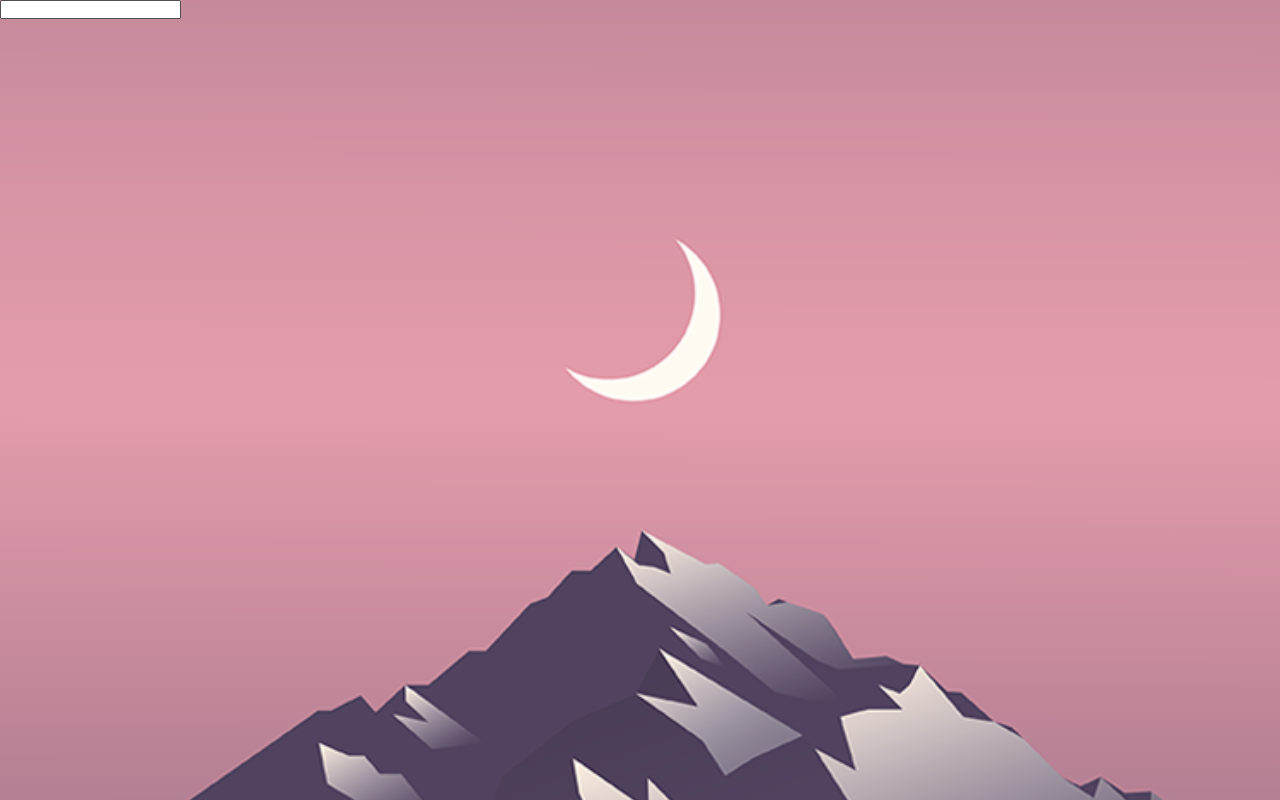
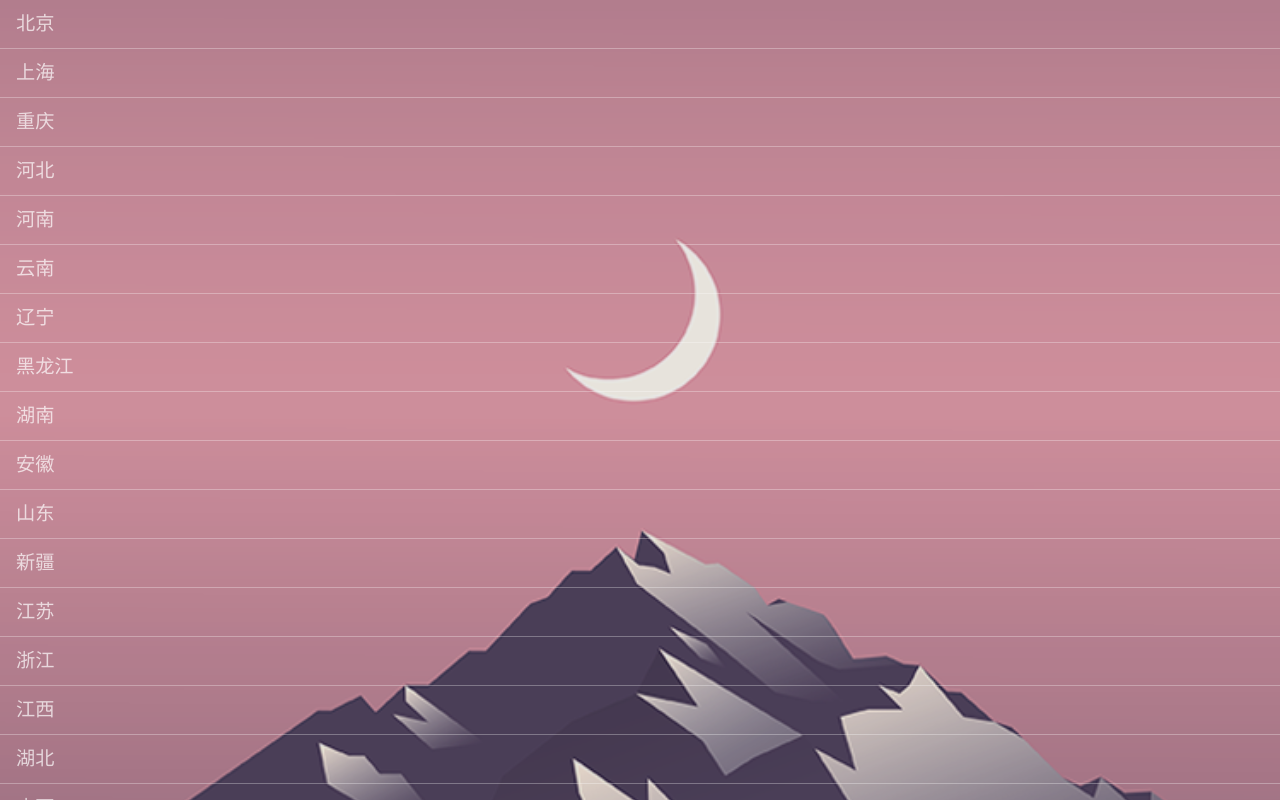
Before and after one commit to AleenL/WeatherApp, a React (Create React App) app: page / in a window 1280 px wide. Built offline with nearby package versions, Linux system fonts and the light colour scheme.

Commit message:
引入Ajax到选择组件

```diff
--- a/src/GetTwonByChoose.js
+++ b/src/GetTwonByChoose.js
@@ -9,8 +9,38 @@ class GetTwonByChoose extends React.Component{
 		}
 	}
 
-	getWeather(e){
-		console.log(e.target.innerHTML,e.target.className)
+	getWeather(event){
+			//获取城市的拼音值和汉字值
+		let [that,en,ch] = [this,event.target.getAttribute('class'),ch=event.target.innerText]
+		//获取城市ID
+		var getCity = new Ajax('https://weixin.jirengu.com/weather/cityid','get',{location:en},true)
+		getCity.getMsg().then(function(response){
+				//当ID值获取到就再一步获取该ID值的天气
+				console.log(response)
+				that.getCityId(response,ch)
+			},function(error){
+				//未获取到就返回失败
+				console.log('失败')
+		}).catch(function(){
+			console.log('error')
+		})
+	}
+
+	getCityId(Json,name){
+		let that = this;
+		for(let i=0;i<Json.results.length;i++){
+			if(Json.results[i].name === name){
+				var getWeather = new Ajax('https://weixin.jirengu.com/weather/now','get',{cityid:Json.results[i].id},true)
+				getWeather.getMsg().then(
+					function(response){
+						console.log(response)
+						that.setState({getWeather:response})
+					},function(error){
+						alert('失败')
+					}
+				)
+			}
+		}
 	}
 
 	render(){
--- a/src/getCity.js
+++ b/src/getCity.js
@@ -58,8 +58,18 @@ class GetCity extends React.Component{
 
 	render(){
 		return(
+			<div id='cityName'>
+				{this.state.city.map(function(value,index){
+					return(
+						<li key={index} >
+							<div className='cityItems' onClick={this.changeHeight.bind(this)}>{value.city}</div>
+							<GetTwonByChoose town={value.town}/>
+						</li>
+						)
+					},this)}
 
-			<InputCity city={this.state.city}/>
+			</div>
+
 		)
 	}
 }
```
